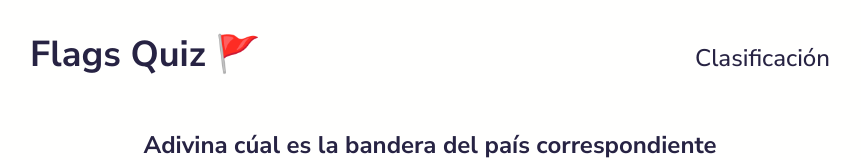
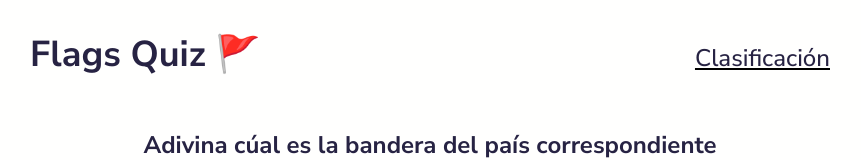
Before and after one commit to ArayoAlejandro/quest-flag-app, a React (Vite) app in the folder frontend/: page / in a window 1280 px wide. In both pictures the pointer is over the item "Clasificación". Shown: the top 160 px of the page, without its empty margins (210-1071 px from the left). Built offline with nearby package versions, Linux system fonts and the light colour scheme.

Commit message:
Add style header

```diff
--- a/frontend/src/App.css
+++ b/frontend/src/App.css
@@ -77,6 +77,10 @@ footer {
   cursor: pointer;
 }
 
+.header ul li:last-of-type:hover {
+  text-decoration: underline;
+}
+
 .select__game {
   display: flex;
   flex-direction: column;
@@ -92,6 +96,7 @@ footer {
 }
 
 .select__game__button {
+  cursor: pointer;
   display: flex;
   gap: 25px;
   padding: 12px 14px;
@@ -188,6 +193,7 @@ footer {
 }
 
 .game__options__regions__button {
+  cursor: pointer;
   padding: 4px 12px;
   display: flex;
   align-items: center;
@@ -314,7 +320,7 @@ footer {
 }
 
 .score__game__menu__item {
-  background-color:var(--secondary);
+  background-color: var(--secondary);
   border: 3px solid var(--headline);
   padding: 12px;
   border-radius: 12px;
@@ -369,7 +375,7 @@ footer {
 }
 
 .score__game__item:last-of-type {
-  border-radius: 0 0 8px 8px ;
+  border-radius: 0 0 8px 8px;
 
 }
 
@@ -377,7 +383,7 @@ footer {
   background-color: var(--buttontext);
 }
 
-.score__game__list__header p{
+.score__game__list__header p {
   text-align: center;
   color: #fff;
   font-weight: 700;
```
